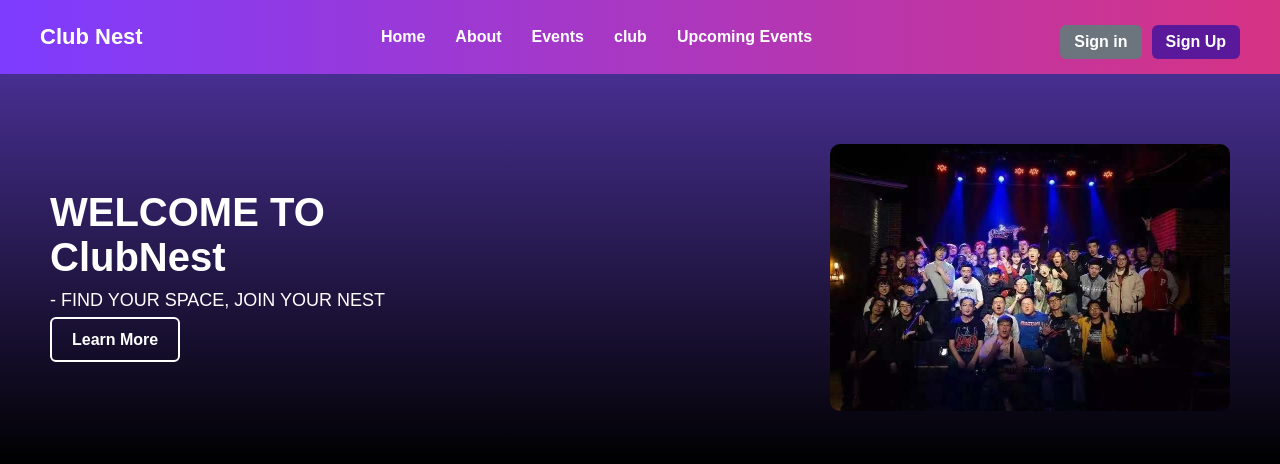
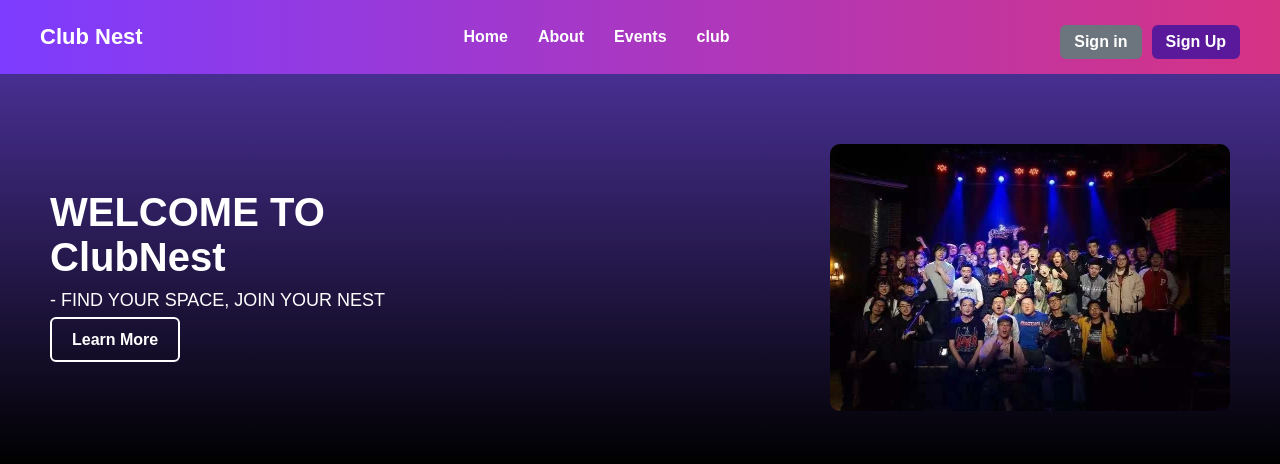
Before and after one commit to Sarna100/Clubnest100, a Django app: page / in a window 1280 px wide. Shown: the top 464 px of the page. Run offline with Django 5.2, Linux system fonts and the light colour scheme.

Commit message:
Revert "Bilas"
This reverts commit 715afae9d18a43859ad714db771a1b49f39d3703.

```diff
--- a/ClubNest/urls.py
+++ b/ClubNest/urls.py
@@ -20,8 +20,6 @@ urlpatterns = [
     path('clubs/<slug:slug>/', views.club_detail, name='club_detail'),
 
     path('events/', views.events_page, name="events_page"),
-path('upcoming-events/', views.upcoming_events, name='upcoming_events'),
-
 
 
 path('events/', views.events_page, name='events_page'),
--- a/ClubNest/views.py
+++ b/ClubNest/views.py
@@ -396,36 +396,3 @@ def sponsor_list(request):
         'page_title': "Our Sponsors & Partners"
     }
     return render(request, 'sponsor_list.html', context)
-from datetime import date
-from django.shortcuts import render
-from .models import Event, Participation
-
-def upcoming_events(request):
-    today = date.today()
-    user = request.user if request.user.is_authenticated else None
-
-    # আজ বা ভবিষ্যতের event গুলোই দেখাবে
-    events = Event.objects.filter(date__gte=today).order_by('date')
-
-    events_status = []
-
-    for event in events:
-        joined = attended = False
-        participation_id = None
-
-        if user:
-            joined = Participation.objects.filter(event=event, user=user).exists()
-
-        events_status.append({
-            'event': event,
-            'joined': joined,
-            'attended': attended,
-            'participation_id': participation_id
-        })
-
-    # ✅ একই template ব্যবহার করা হচ্ছে (events.html)
-    return render(request, 'events.html', {
-        'events_status': events_status,
-        'today': today,
-        'query': '',
-    })
--- a/templates/home.html
+++ b/templates/home.html
@@ -187,7 +187,6 @@
          <li><a href="{% url 'events_page' %}">Events</a></li>
 
        <li><a href="{% url 'club_list' %}">club</a></li>
-<li><a href="{% url 'upcoming_events' %}">Upcoming Events</a></li>
 
     </ul>
 
```
Also changed, not shown: db.sqlite3, media/profile_pics/IMG_20240426_180806.jpg (deleted).
